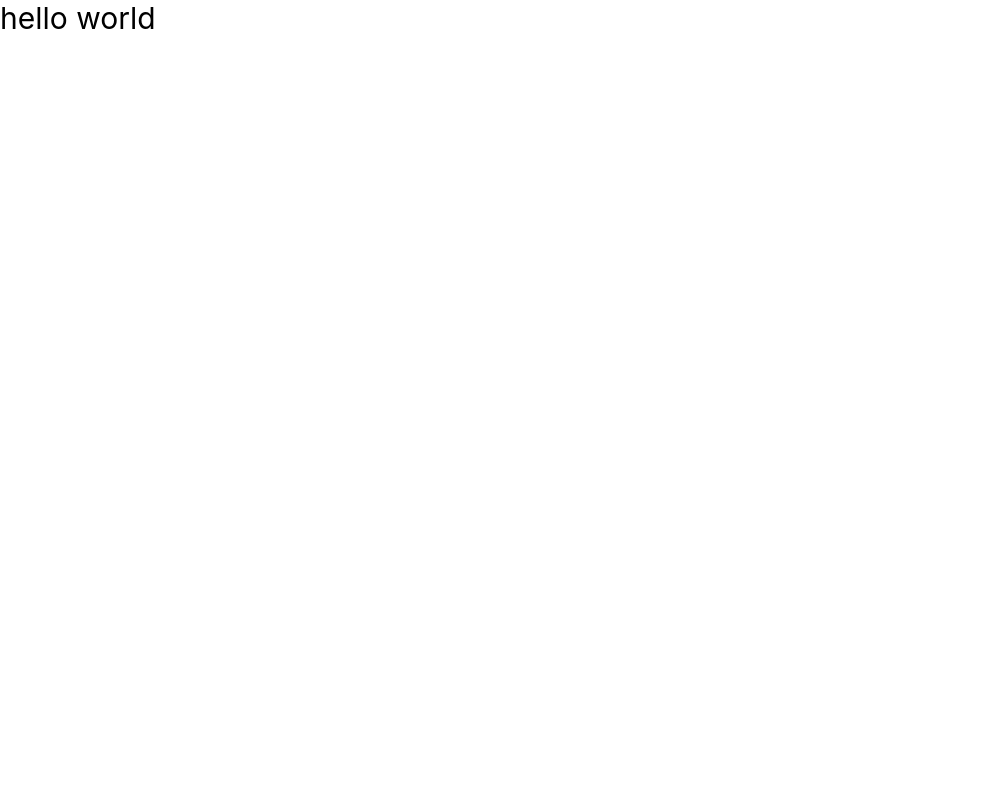
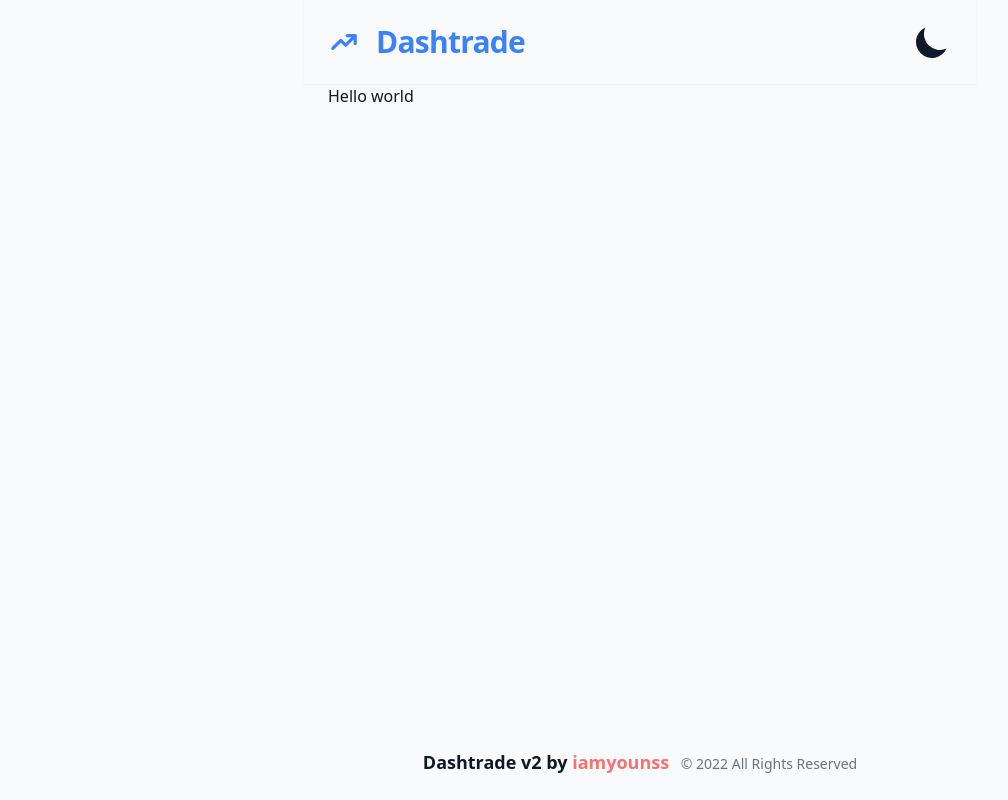
Before and after one commit to iaamyounss/dashtrade-v2, a Next.js app: page / in a window 1280 px wide. Shown: the whole page, without its empty margins (0-1008 px from the left). Built offline with nearby package versions, Linux system fonts and the light colour scheme.

Commit message:
theme config

```diff
--- /dev/null
+++ b/components/Logo.tsx
@@ -0,0 +1,15 @@
+import { TrendingUpIcon } from "@heroicons/react/solid";
+import Link from "next/link";
+
+const Logo = () => {
+    return (
+        <Link href="/">
+        <a className="my-2 flex items-center space-x-1 text-blue-500">
+          <TrendingUpIcon  className="h-8 w-8 flex-shrink-0 mr-3"/>
+          <span className="font-bold text-3xl font-sans tracking-tight whitespace-nowrap">Dashtrade</span>
+        </a>
+        </Link>
+    )
+}
+
+export default Logo;
--- a/package.json
+++ b/package.json
@@ -9,7 +9,9 @@
     "lint": "next lint"
   },
   "dependencies": {
+    "@heroicons/react": "^1.0.6",
     "next": "12.1.6",
+    "next-themes": "^0.2.0",
     "react": "18.1.0",
     "react-dom": "18.1.0"
   },
--- a/pages/_app.tsx
+++ b/pages/_app.tsx
@@ -1,8 +1,14 @@
-import '../styles/globals.css'
-import type { AppProps } from 'next/app'
+import type { AppProps } from 'next/app';
+import "tailwindcss/tailwind.css";
+import "../styles/globals.css";
+import { ThemeProvider } from "next-themes";
 
 function MyApp({ Component, pageProps }: AppProps) {
-  return <Component {...pageProps} />
+  return (
+    <ThemeProvider enableSystem={true} attribute="class">
+      <Component {...pageProps} />
+    </ThemeProvider>
+  );
 }
 
-export default MyApp
+export default MyApp;
--- a/pages/index.tsx
+++ b/pages/index.tsx
@@ -1,5 +1,6 @@
 import type { NextPage } from 'next'
 import Head from 'next/head'
+import Layout from '../sections/Layout';
 
 const Home: NextPage = () => {
   return (
@@ -9,10 +10,10 @@
         <meta name="description" content="Generated by create next app" />
         <link rel="icon" href="/favicon.ico" />
       </Head>
-      <h1 className="text-3xl">
 
-      hello world
-      </h1>
+      <Layout>
+        Hello world
+      </Layout>
     </div>
   )
 }
--- /dev/null
+++ b/sections/Footer.tsx
@@ -0,0 +1,17 @@
+const Footer = () => {
+    return (
+      <footer className="px-4 sm:px-6 py-6 mt-24">
+        <div className="text-center text-sm text-gray-500">
+          <span className="dark:text-gray-100 text-gray-900 font-bold text-lg mr-2">
+            Dashtrade v2 by{' '}
+            <a target="_blank" href="https://iamyounss.app" className="text-red-400 hover:text-red-200">
+              iamyounss
+            </a>
+          </span>{' '}
+          &copy; {new Date().getFullYear()} All Rights Reserved
+        </div>
+      </footer>
+    )
+  };
+
+  export default Footer;
--- /dev/null
+++ b/sections/Header.tsx
@@ -0,0 +1,45 @@
+import { useState, useEffect } from "react";
+import { useTheme } from "next-themes";
+import { SunIcon, MoonIcon } from "@heroicons/react/solid";
+import Logo from "../components/Logo";
+
+const Header = () => {
+
+  const {systemTheme , theme, setTheme} = useTheme ();
+  const [mounted, setMounted] = useState(false);
+
+  useEffect(() =>{
+    setMounted(true);
+  },[])
+
+  const renderThemeChanger= () => {
+    if(!mounted) return null;
+
+    const currentTheme = theme === "system" ? systemTheme : theme ;
+
+    if(currentTheme ==="dark"){
+      return (
+        <SunIcon className="w-10 h-10 text-yellow-500 " role="button" onClick={() => setTheme('light')} />
+      )
+    }
+
+    else {
+      return (
+        <MoonIcon className="w-10 h-10 text-gray-900 " role="button" onClick={() => setTheme('dark')} />
+      )
+    }
+ };
+
+  return (
+    <header className="h-15 shadow-sm dark:border-gray-700">
+      <div className="container  px-4 sm:px-6 py-4 flex justify-between items-center">
+        {/* Logo */}
+        <Logo />
+
+        {renderThemeChanger()}
+      </div>
+    </header>
+  );
+};
+
+export default Header
--- /dev/null
+++ b/sections/Layout.tsx
@@ -0,0 +1,29 @@
+import Header from "./Header";
+import Footer from "./Footer";
+import Head from "next/head";
+
+type props = {
+    children: React.ReactNode
+}
+
+const Layout = ({ children }: props) => {
+  return (
+    <>
+      <Head>
+        <title>Nextjs-Dev Blog</title>
+        <link rel="icon" href="/favicon.ico" />
+
+      </Head>
+
+      <div className="min-h-screen mx-auto max-w-2xl flex flex-col">
+        <Header />
+        <main className="flex-grow container mx-auto px-4 sm:px-6">
+          {children}
+        </main>
+        <Footer />
+      </div>
+    </>
+  );
+};
+
+export default Layout;
--- a/styles/globals.css
+++ b/styles/globals.css
@@ -2,19 +2,18 @@
 @tailwind components;
 @tailwind utilities;
 
-html,
-body {
-  padding: 0;
-  margin: 0;
-  font-family: -apple-system, BlinkMacSystemFont, Segoe UI, Roboto, Oxygen,
-    Ubuntu, Cantarell, Fira Sans, Droid Sans, Helvetica Neue, sans-serif;
+@layer base {
+  body {
+    @apply bg-gray-50 text-gray-900 dark:bg-black dark:text-gray-100;
+    @apply min-h-screen;
+  }
+
+  ::selection {
+    @apply text-white bg-indigo-500;
+  }
+
+
+  .btn{
+    @apply inline-block px-5 py-3 rounded-lg hover:bg-indigo-600 transition duration-300 shadow-lg bg-indigo-500 text-white capitalize tracking-wider font-semibold text-sm sm:text-xl focus:outline-none focus:ring-4 focus:ring-indigo-500 focus:ring-opacity-50 whitespace-nowrap
+  }
 }
-
-a {
-  color: inherit;
-  text-decoration: none;
-}
-
-* {
-  box-sizing: border-box;
-}
--- a/tailwind.config.js
+++ b/tailwind.config.js
@@ -1,11 +1,18 @@
 /** @type {import('tailwindcss').Config} */
 module.exports = {
-  content: [
+  mode: "jit",
+  purge: [
     "./pages/**/*.{js,ts,jsx,tsx}",
     "./components/**/*.{js,ts,jsx,tsx}",
+    "./sections/**/*.{js,ts,jsx,tsx}",
   ],
+  darkMode: "class",
   theme: {
+    extend: {
+    },
+  },
+  variants: {
     extend: {},
   },
   plugins: [],
-}
+};
```
Also changed, not shown: 1 other file (tests, documents, lock files or other folders).
